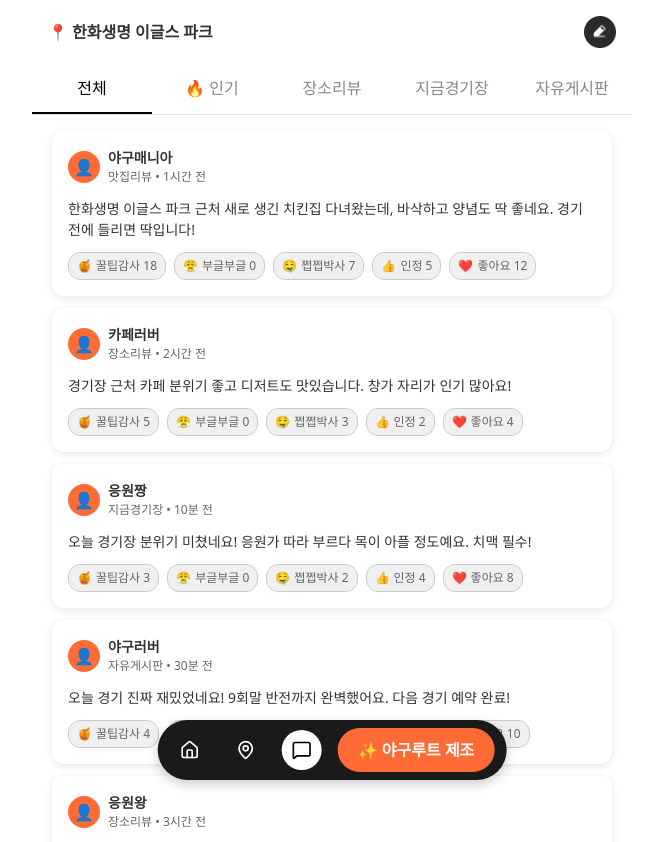
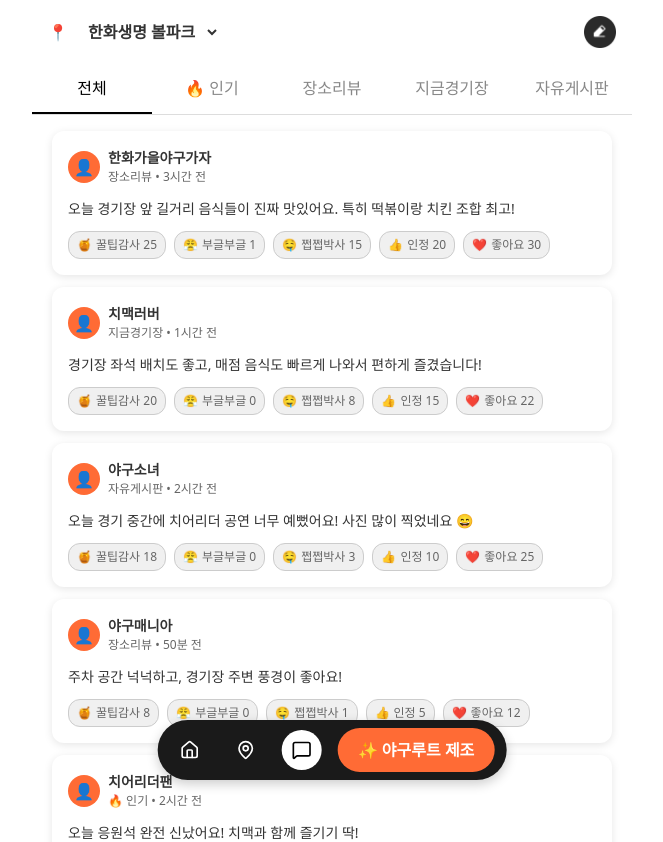
Before and after one commit to Dongtan-Maltese/Yaguroute-client, a Next.js app in the folder yaguroute/: page /community in a window 1280 px wide. Shown: the top 842 px of the page, without its empty margins (308-971 px from the left). Built offline with nearby package versions, Linux system fonts and the light colour scheme.

Commit message:
feat: 잠실 야구장도 선택 가능하도록

```diff
--- a/yaguroute/src/app/community/page.tsx
+++ b/yaguroute/src/app/community/page.tsx
@@ -25,99 +25,141 @@
   }
   tab: Tab
   category?: string
+  location: '한화생명 볼파크' | '잠실 야구장'
 }
 
 const CommunityPage = () => {
   const [activeTab, setActiveTab] = useState<Tab>('전체')
   const [activeFilter, setActiveFilter] = useState<string>('전체')
   const [isWriting, setIsWriting] = useState(false) // 작성 모드 상태
-
-  const locationName = '한화생명 이글스 파크'
-
+  const [selectedLocation, setSelectedLocation] = useState<'한화생명 볼파크' | '잠실 야구장'>('한화생명 볼파크')
   const reviews: Review[] = [
-    // 장소리뷰
+    // 한화생명 볼파크
     {
       id: '1',
-      nickname: '야구매니아',
-      board: '맛집리뷰',
-      timeAgo: '1시간 전',
-      content: '한화생명 이글스 파크 근처 새로 생긴 치킨집 다녀왔는데, 바삭하고 양념도 딱 좋네요. 경기 전에 들리면 딱입니다!',
-      images: ['https://via.placeholder.com/80x80', 'https://via.placeholder.com/80x80'],
-      placeName: '잠실 치킨 맛집',
-      reactions: { tip: 18, angry: 0, foodie: 7, agree: 5, like: 12 },
-      tab: '장소리뷰',
-      category: '맛집'
+      nickname: '한화가을야구가자',
+      board: '장소리뷰',
+      timeAgo: '3시간 전',
+      content: '오늘 경기장 앞 길거리 음식들이 진짜 맛있어요. 특히 떡볶이랑 치킨 조합 최고!',
+      images: [],
+      placeName: '한화푸드존',
+      reactions: { tip: 25, angry: 1, foodie: 15, agree: 20, like: 30 },
+      tab: '🔥 인기',
+      category: '맛집',
+      location: '한화생명 볼파크'
     },
     {
       id: '2',
-      nickname: '카페러버',
-      board: '장소리뷰',
-      timeAgo: '2시간 전',
-      content: '경기장 근처 카페 분위기 좋고 디저트도 맛있습니다. 창가 자리가 인기 많아요!',
-      images: ['https://via.placeholder.com/80x80'],
-      placeName: '잠실 카페 라떼',
-      reactions: { tip: 5, angry: 0, foodie: 3, agree: 2, like: 4 },
-      tab: '장소리뷰',
-      category: '카페'
-    },
-    // 지금경기장
-    {
-      id: '3',
-      nickname: '응원짱',
-      board: '지금경기장',
-      timeAgo: '10분 전',
-      content: '오늘 경기장 분위기 미쳤네요! 응원가 따라 부르다 목이 아플 정도예요. 치맥 필수!',
-      images: [],
-      placeName: '한화생명 이글스 파크',
-      reactions: { tip: 3, angry: 0, foodie: 2, agree: 4, like: 8 },
-      tab: '지금경기장'
-    },
-    // 자유게시판
-    {
-      id: '4',
-      nickname: '야구러버',
-      board: '자유게시판',
-      timeAgo: '30분 전',
-      content: '오늘 경기 진짜 재밌었네요! 9회말 반전까지 완벽했어요. 다음 경기 예약 완료!',
-      images: [],
-      placeName: '잠실구장 근처',
-      reactions: { tip: 4, angry: 0, foodie: 1, agree: 3, like: 10 },
-      tab: '자유게시판'
-    },
-    // 인기 게시글
-    {
-      id: '5',
-      nickname: '응원왕',
-      board: '장소리뷰',
-      timeAgo: '3시간 전',
-      content: '오늘 경기장 앞 길거리 음식들이 진짜 맛있어요. 특히 떡볶이랑 치킨 조합 최고!',
-      images: ['https://via.placeholder.com/80x80', 'https://via.placeholder.com/80x80', 'https://via.placeholder.com/80x80'],
-      placeName: '한화푸드존',
-      reactions: { tip: 25, angry: 1, foodie: 15, agree: 20, like: 30 },
-      tab: '🔥 인기',
-      category: '맛집'
-    },
-    {
-      id: '6',
       nickname: '치맥러버',
       board: '지금경기장',
       timeAgo: '1시간 전',
       content: '경기장 좌석 배치도 좋고, 매점 음식도 빠르게 나와서 편하게 즐겼습니다!',
       images: [],
-      placeName: '한화생명 이글스 파크',
+      placeName: '한화생명 볼파크',
       reactions: { tip: 20, angry: 0, foodie: 8, agree: 15, like: 22 },
-      tab: '🔥 인기'
+      tab: '지금경기장',
+      location: '한화생명 볼파크'
     },
     {
-      id: '7',
+      id: '3',
       nickname: '야구소녀',
       board: '자유게시판',
       timeAgo: '2시간 전',
       content: '오늘 경기 중간에 치어리더 공연 너무 예뻤어요! 사진 많이 찍었네요 😄',
-      images: ['https://via.placeholder.com/80x80'],
-      placeName: '잠실 경기장',
+      images: [],
+      placeName: '한화생명 볼파크 주변',
       reactions: { tip: 18, angry: 0, foodie: 3, agree: 10, like: 25 },
-      tab: '🔥 인기'
+      tab: '자유게시판',
+      location: '한화생명 볼파크'
+    },
+    {
+      id: '4',
+      nickname: '야구매니아',
+      board: '장소리뷰',
+      timeAgo: '50분 전',
+      content: '주차 공간 넉넉하고, 경기장 주변 풍경이 좋아요!',
+      images: [],
+      placeName: '한화생명 볼파크 주변',
+      reactions: { tip: 8, angry: 0, foodie: 1, agree: 5, like: 12 },
+      tab: '장소리뷰',
+      category: '기타',
+      location: '한화생명 볼파크'
+    },
+    {
+      id: '5',
+      nickname: '치어리더팬',
+      board: '🔥 인기',
+      timeAgo: '2시간 전',
+      content: '오늘 응원석 완전 신났어요! 치맥과 함께 즐기기 딱!',
+      images: [],
+      placeName: '한화생명 볼파크',
+      reactions: { tip: 15, angry: 0, foodie: 5, agree: 10, like: 18 },
+      tab: '🔥 인기',
+      location: '한화생명 볼파크'
+    },
+
+    // 잠실 야구장
+    {
+      id: '6',
+      nickname: '잠실구장죽돌이',
+      board: '장소리뷰',
+      timeAgo: '45분 전',
+      content: '잠실구장 근처 떡볶이 맛집 방문! 경기 전 간단히 먹기 딱 좋아요.',
+      images: [],
+      placeName: '잠실 떡볶이집',
+      reactions: { tip: 10, angry: 0, foodie: 5, agree: 3, like: 8 },
+      tab: '장소리뷰',
+      category: '맛집',
+      location: '잠실 야구장'
+    },
+    {
+      id: '7',
+      nickname: '무적LG영원해',
+      board: '지금경기장',
+      timeAgo: '5분 전',
+      content: 'LG vs 한화 경기장 분위기 최고네요! 응원 열기 장난 아니에요!',
+      images: [],
+      placeName: '잠실 야구장',
+      reactions: { tip: 4, angry: 0, foodie: 1, agree: 2, like: 5 },
+      tab: '지금경기장',
+      location: '잠실 야구장'
+    },
+    {
+      id: '8',
+      nickname: 'LGLGLGLGL',
+      board: '자유게시판',
+      timeAgo: '1시간 전',
+      content: '오늘 경기 완전 대박! 8회말 역전 드라마네요.',
+      images: [],
+      placeName: '잠실 야구장 주변',
+      reactions: { tip: 6, angry: 0, foodie: 2, agree: 4, like: 12 },
+      tab: '자유게시판',
+      location: '잠실 야구장'
+    },
+    {
+      id: '9',
+      nickname: '응원짱',
+      board: '장소리뷰',
+      timeAgo: '30분 전',
+      content: '경기장 주변 카페 분위기 좋아요! 경기 전 커피 한잔 추천합니다.',
+      images: [],
+      placeName: '잠실 카페 라떼',
+      reactions: { tip: 3, angry: 0, foodie: 2, agree: 2, like: 5 },
+      tab: '장소리뷰',
+      category: '카페',
+      location: '잠실 야구장'
+    },
+    {
+      id: '10',
+      nickname: 'LG열혈팬',
+      board: '🔥 인기',
+      timeAgo: '1시간 전',
+      content: '오늘 경기 응원 열기 대박! 치어리더 공연 최고!',
+      images: [],
+      placeName: '잠실 야구장',
+      reactions: { tip: 12, angry: 0, foodie: 3, agree: 8, like: 20 },
+      tab: '🔥 인기',
+      location: '잠실 야구장'
     }
   ]
 
@@ -128,6 +170,8 @@
   }
 
   const filteredReviews = reviews.filter((r) => {
+    if (r.location !== selectedLocation && r.tab !== '🔥 인기') return false // 인기 탭은 전체 인기글 유지
+
     if (activeTab === '전체') return true
 
     if (activeTab === '장소리뷰') {
@@ -137,28 +181,23 @@
     }
 
     if (activeTab === '🔥 인기') {
-      // 인기 게시글만
       if (r.tab !== '🔥 인기') return false
-      // 필터 적용
       if (activeFilter === '전체') return true
       return r.category === activeFilter || r.board === activeFilter
     }
 
-    // 지금경기장, 자유게시판
     return r.tab === activeTab
   })
 
-  // 작성 완료 시 리뷰를 처리하는 예시
   const handleSubmitReview = (reviewData: any) => {
     console.log('작성 완료:', reviewData)
     setIsWriting(false)
   }
 
   if (isWriting) {
-    // 작성 모드
     return (
       <WriteReview
-        placeName={locationName}
+        placeName={selectedLocation}
         onBack={() => setIsWriting(false)}
         onSubmit={handleSubmitReview}
       />
@@ -167,18 +206,18 @@
 
   return (
     <div style={{ maxWidth: '600px', margin: '0 auto' }}>
-      {/* 위치 + Write 버튼 */}
-      <div style={{
-        display: 'flex',
-        alignItems: 'center',
-        justifyContent: 'space-between',
-        padding: '16px',
-        fontSize: '16px',
-        color: '#333'
-      }}>
-        <div style={{ display: 'flex', alignItems: 'center' }}>
-          <span style={{ marginRight: '4px' }}>📍</span>
-          <span style={{ fontWeight: 'bold' }}>{locationName}</span>
+      {/* 위치 선택 + Write 버튼 */}
+      <div style={{ display: 'flex', alignItems: 'center', justifyContent: 'space-between', padding: '16px', fontSize: '16px', color: '#333' }}>
+        <div style={{ display: 'flex', alignItems: 'center', gap: '8px' }}>
+          <span>📍</span>
+          <select
+            value={selectedLocation}
+            onChange={(e) => setSelectedLocation(e.target.value as '한화생명 볼파크' | '잠실 야구장')}
+            style={{ fontSize: '16px', fontWeight: 'bold', padding: '4px 8px' }}
+          >
+            <option value="한화생명 볼파크">한화생명 볼파크</option>
+            <option value="잠실 야구장">잠실 야구장</option>
+          </select>
         </div>
         <button onClick={() => setIsWriting(true)} style={{ border: 'none', background: 'transparent', cursor: 'pointer' }}>
           <img src={writeButton.src} alt="Write" style={{ width: '32px', height: '32px' }} />
--- a/yaguroute/src/app/home/page.tsx
+++ b/yaguroute/src/app/home/page.tsx
@@ -163,7 +163,7 @@
         }}
       >
         <div style={{ display: 'flex', justifyContent: 'space-between', alignItems: 'center' }}>
-          <span style={{ fontWeight: 'bold' }}>📍 한화생명 이글스파크</span>
+          <span style={{ fontWeight: 'bold' }}>📍 한화생명 볼파크</span>
           <img src={iconPlayerActive.src} style={{ width: '32px', height: '32px' }}/>
         </div>
         <div
```
